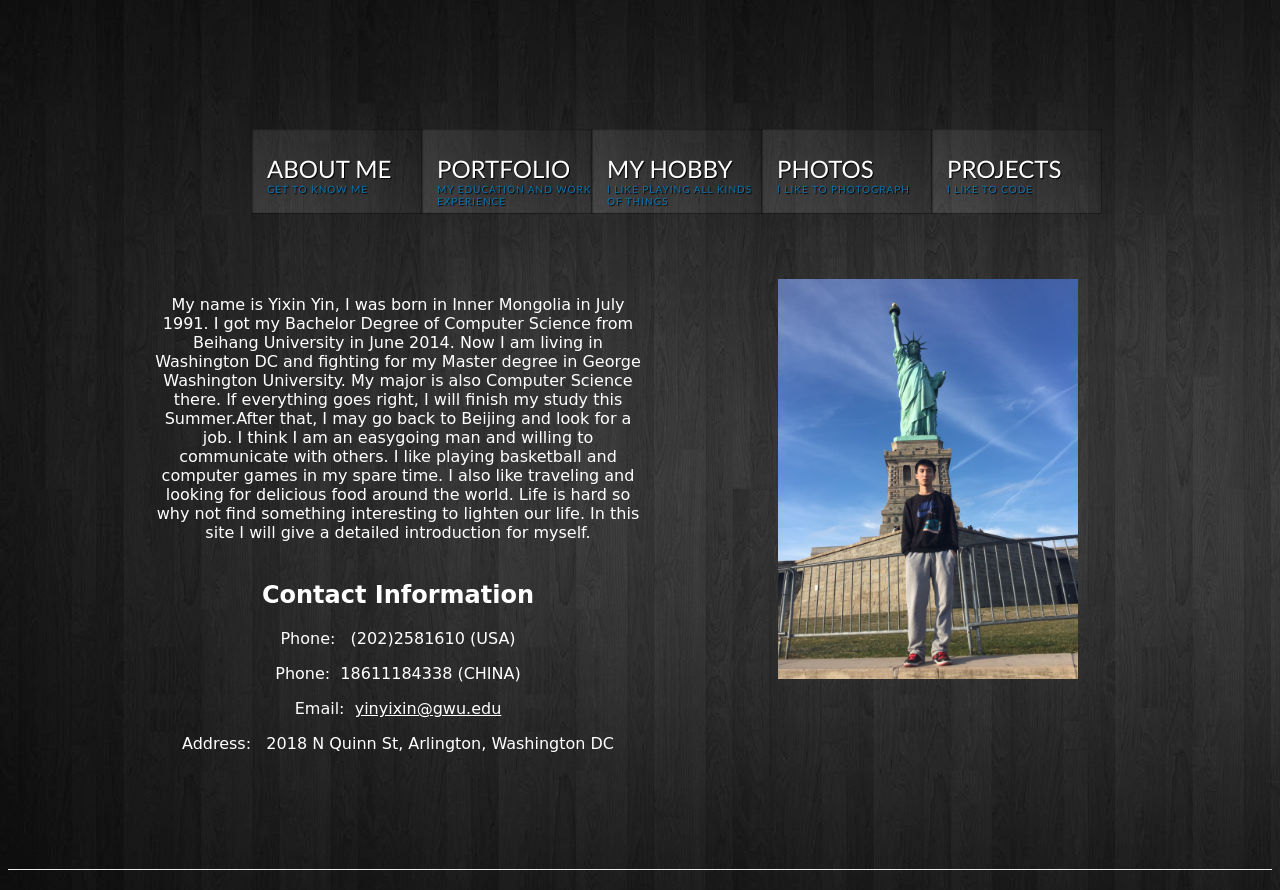
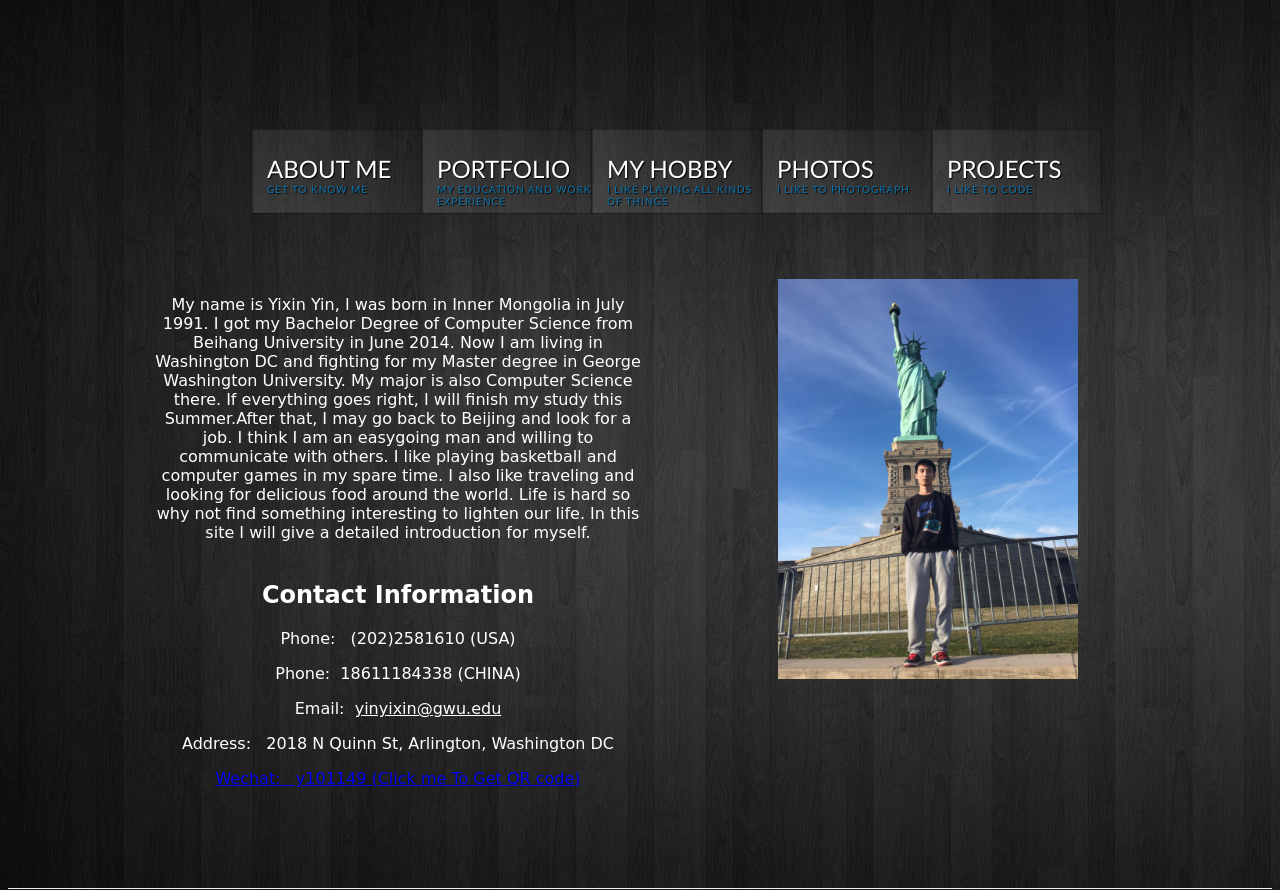
Before and after one commit to y101149/y101149.github.io, a plain HTML site: page index.html in a window 1280 px wide. Shown: the part 79-969 px from the top of the page. Drawn offline with nearby package versions, Linux system fonts and the light colour scheme.

Commit message:
update wechat

```diff
--- a/index.html
+++ b/index.html
@@ -151,6 +151,11 @@
 			<p>Phone:&nbsp 18611184338 (CHINA) <br/></p>
 			<p>	Email:&nbsp <a style="color: white;" href="mailto:yinyixin1991@gmail.com">yinyixin@gwu.edu</a><br /></p>
 			<p>	Address: &nbsp 2018 N Quinn St, Arlington, Washington DC</p>
+			<div class="qrcode">
+				<a href="img/QRcode.jpg" target = "_blank">Wechat: &nbsp y101149 (Click me To Get QR code)</a>
+
+			</div>
+
 
 		</div>
 
```
